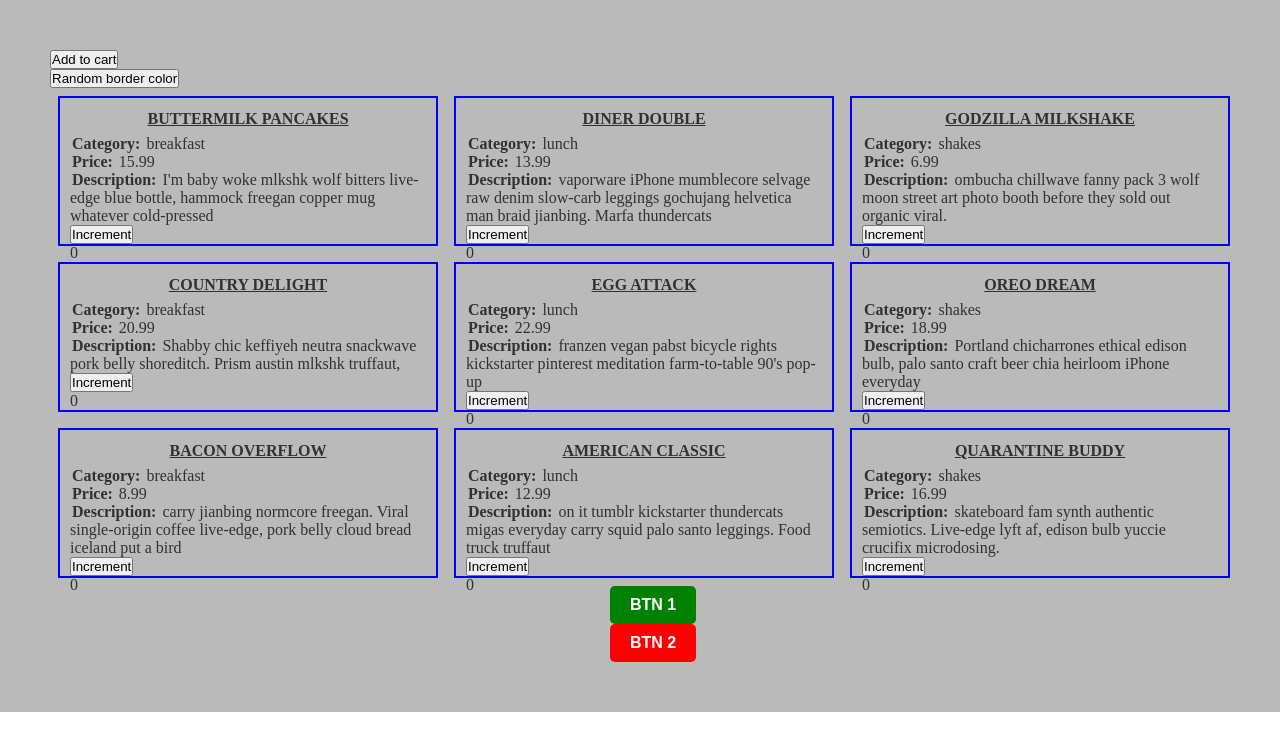
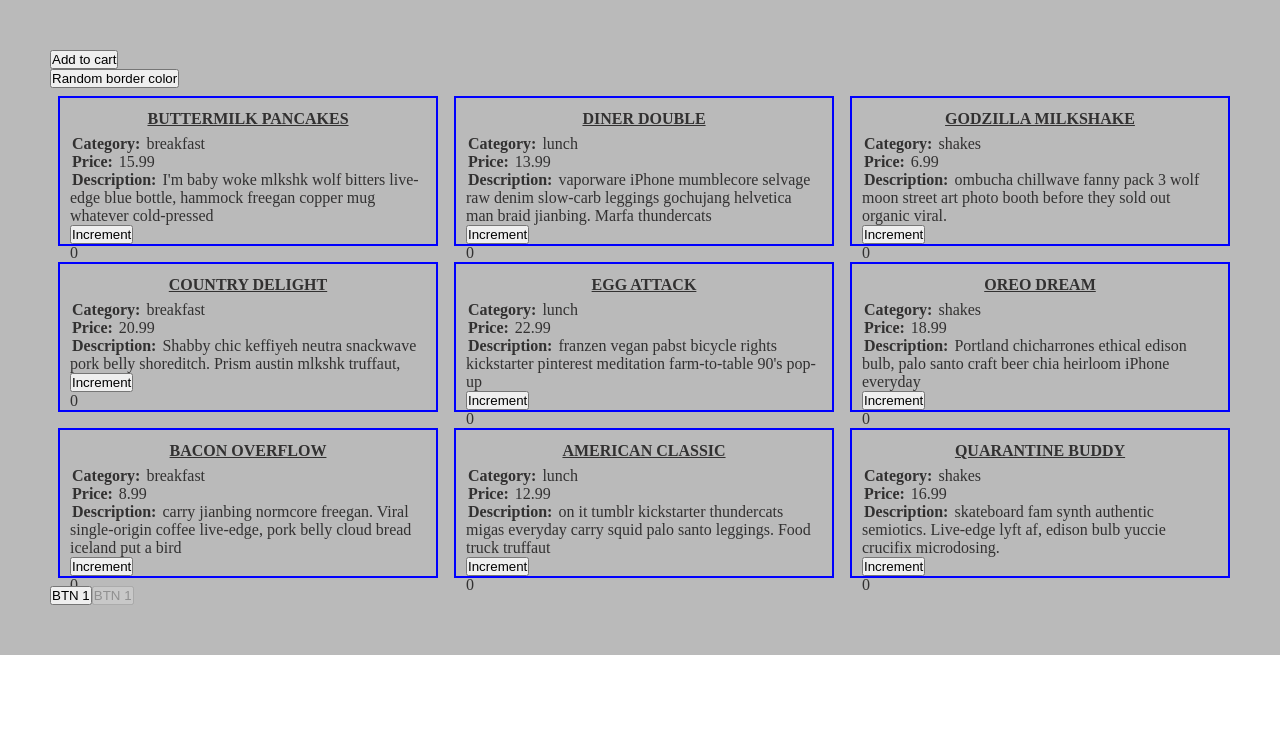
Before and after one commit to sasanedicbn/menu, a React (Vite) app in the folder Menu/: page / in a window 1280 px wide. Shown: the top 750 px of the page. Built offline with nearby package versions, Linux system fonts and the light colour scheme.

Commit message:
Change code

```diff
--- a/Menu/src/App.jsx
+++ b/Menu/src/App.jsx
@@ -1,21 +1,20 @@
 import menu from "./data/data"
 import Button from "./Button"
 import Item from "./Item"
-import MasniSir from "./MasniSir"
+import MasniSir1 from "./MasniSir1"
 import '../src/App.css'
 import { useState } from "react"
 function App() {
 const [borderColor, setBorderColor] = useState('blue')
-const [isActive, setisActive] = useState('green')
+const [isActive, setisActive] = useState(true);
+// const [isLoading, setIsLoading] = useState(true);
 console.log(isActive)
-function changeBtns(){
-if(isActive === 'green'){
- setisActive('red')
-} else{
-  setisActive('green')
-}
-}
-setTimeout(changeBtns, 2000);
+// console.log(isLoading)
+const changeBtns = () => {
+  setisActive( !isActive);
+  // setisActive(!isLoading);
+};
+setTimeout(changeBtns, 4000);
 
 
   return (
@@ -27,7 +26,8 @@ setTimeout(changeBtns, 2000);
       </ul>
     </section>
     <section>
-      <MasniSir isActive={isActive}/>
+      <MasniSir1   isActive={isActive} />
+      <MasniSir1   isActive={!isActive} />
     </section>
     </div>
 
--- a/Menu/src/MasniSir.jsx
+++ /dev/null
@@ -1,9 +0,0 @@
-function MasniSir ({isActive}) {
-return(
-    <>
-    <button className="btn" style={{ backgroundColor: ` ${isActive === 'green' ? 'green' : 'red'}` }}>BTN 1</button>
-    <button className="btn" style={{ backgroundColor: ` ${isActive === 'green' ? 'red' : 'green'}` }}> BTN 2</button>
-    </>
-)
-}
-export default MasniSir;
--- /dev/null
+++ b/Menu/src/MasniSir1.jsx
@@ -0,0 +1,10 @@
+
+function MasniSir1({ isActive }) {
+
+    return (
+      <>
+        <button disabled={isActive} >BTN 1</button>
+      </>
+    );
+  }
+  export default MasniSir1;
--- a/Menu/src/SingleItem.jsx
+++ b/Menu/src/SingleItem.jsx
@@ -2,7 +2,7 @@ import { useState } from "react";
 
 const SingleItem = (item) => {
     const[count,setCount] = useState(0)
-    console.log(count)
+
     return(
         <li key={item.id} style={{ border: `2px solid ${item.borderColor}`}} >
         <div className="item-information">
```
Also changed, not shown: Menu/src/App.css (line endings or trailing spaces).
